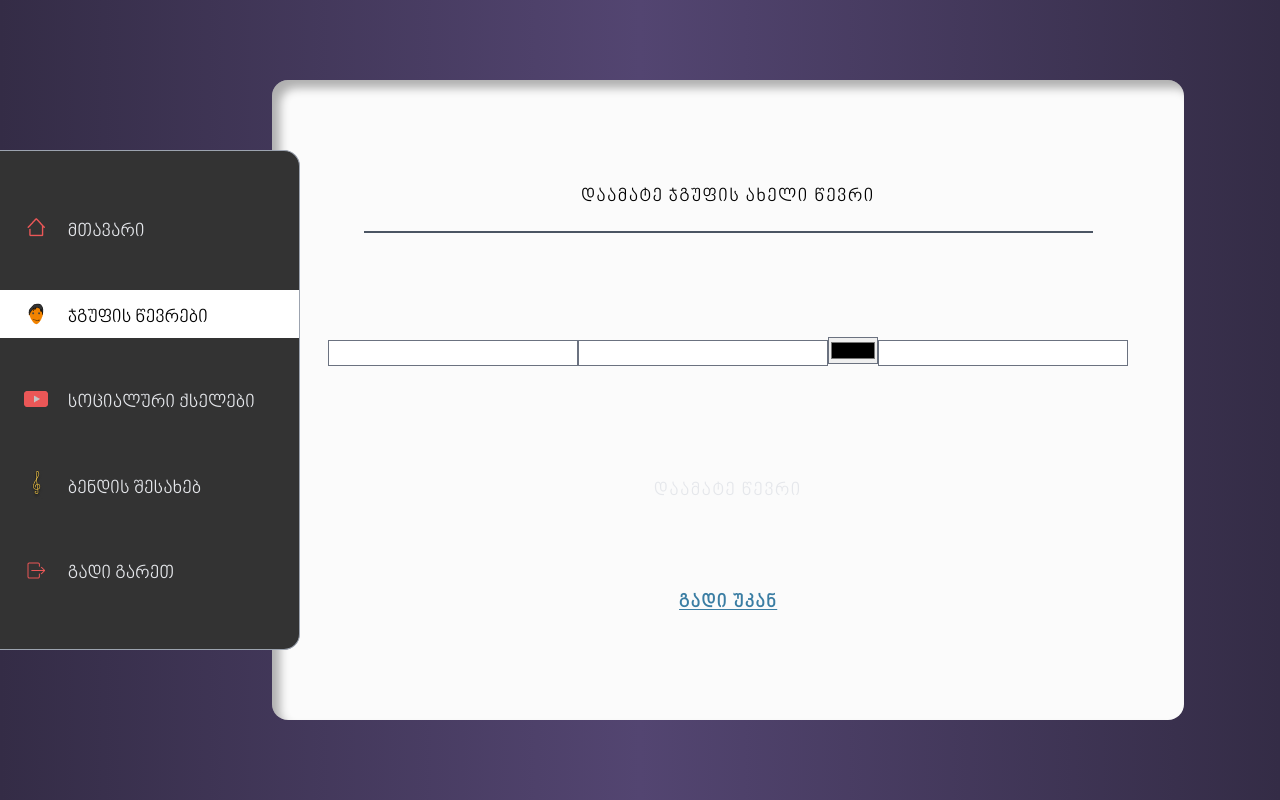
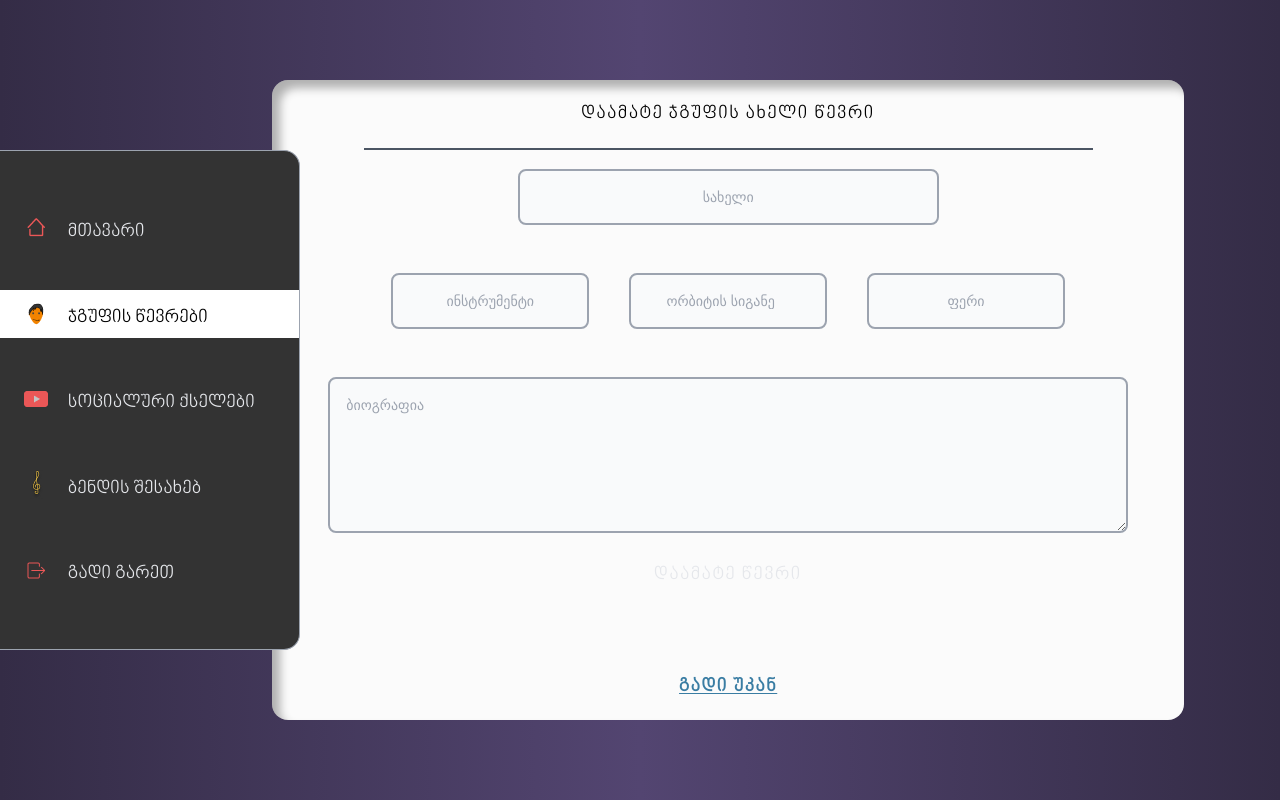
Before and after one commit to ibotchori/folk-soul, a React (Create React App) app: page /members/new in a window 1280 px wide. Built offline with nearby package versions, Linux system fonts and the light colour scheme.

Commit message:
style: add style on NewMember's inputs

```diff
--- a/src/pages/NewMember/NewMember.tsx
+++ b/src/pages/NewMember/NewMember.tsx
@@ -14,11 +14,48 @@ const NewMember = (props: Props) => {
           დაამატე ჯგუფის ახელი წევრი
         </p>
         {/* Form */}
-        <div>
-          <input className='border border-gray-500' type='text' />
-          <input className='border border-gray-500' type='text' />
-          <input className='border border-gray-500' type='color' />
-          <input className='border border-gray-500' type='text' />
+        <div className='flex flex-col gap-3 sm:gap-12 items-center'>
+          <div className='w-[50%]'>
+            <input
+              type='text'
+              id='name'
+              className='bg-gray-50 text-gray-900 text-sm rounded-lg border-gray-400 focus:outline-none focus:border-gray-500  focus:ring-gray-500  block w-full p-4 border-2 placeholder:text-center text-center'
+              placeholder='სახელი'
+              required
+            />
+          </div>
+          <div className='flex gap-3 sm:gap-10 w-[80%]'>
+            <input
+              type='text'
+              id='instrument'
+              className='bg-gray-50 text-gray-900 text-sm rounded-lg border-gray-400 focus:outline-none focus:border-gray-500  focus:ring-gray-500  block w-full p-4 border-2 placeholder:text-center text-center'
+              placeholder='ინსტრუმენტი'
+              required
+            />
+            <input
+              type='number'
+              id='orbit'
+              className='bg-gray-50 text-gray-900 text-sm rounded-lg border-gray-400 focus:outline-none focus:border-gray-500  focus:ring-gray-500  block w-full p-4 border-2 placeholder:text-center text-center'
+              placeholder='ორბიტის სიგანე'
+              required
+            />
+            <input
+              type='text'
+              id='color'
+              className='bg-gray-50 text-gray-900 text-sm rounded-lg border-gray-400 focus:outline-none focus:border-gray-500   focus:ring-gray-500  block w-full p-4 border-2 placeholder:text-center text-center'
+              placeholder='ფერი'
+              required
+            />
+          </div>
+          <div className='w-[95%]'>
+            <textarea
+              rows={6}
+              id='info'
+              className='  bg-gray-50 text-gray-900 text-sm rounded-lg border-gray-400 focus:outline-none focus:border-gray-500  focus:ring-gray-500  block w-full p-4 border-2 '
+              placeholder='ბიოგრაფია'
+              required
+            ></textarea>
+          </div>
         </div>
 
         {/* Add new member button */}
```
